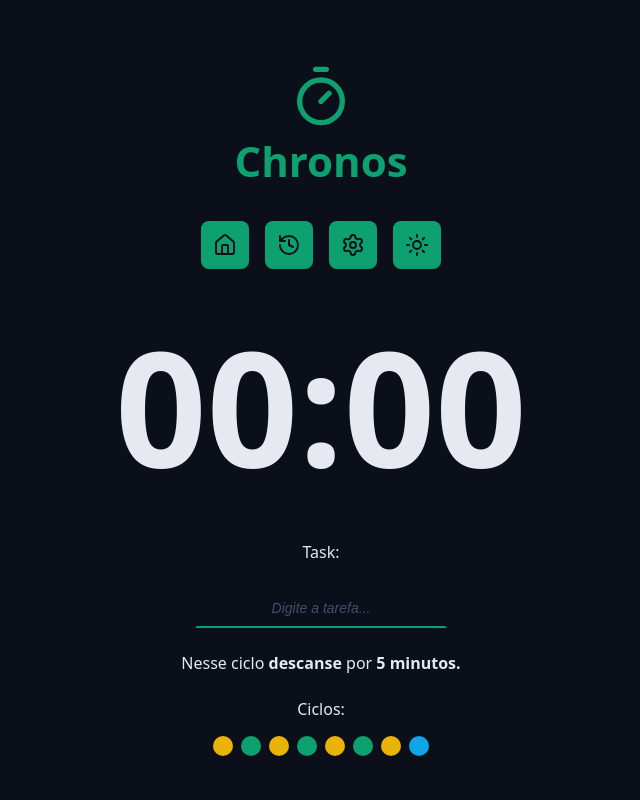
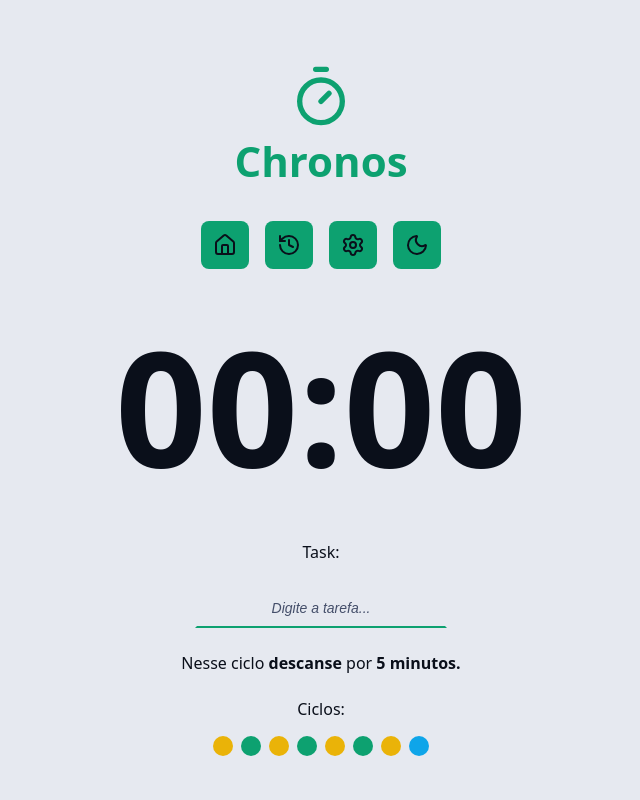
Before and after one commit to leo-dot-com-dot-br/chronos-pomodoro, a React (Vite) app: page / in a window 1280 px wide. Both pictures are taken after a click on the link 736 px from the left and 245 px from the top of the page. Shown: the top 800 px of the page, without its empty margins (319-959 px from the left). Built offline with nearby package versions, Linux system fonts and the light colour scheme.

Commit message:
utilizado useEffect para efeitos, salvado tema no local storage e trocado icone do sol para a lua de acordo com efeito

```diff
--- a/index.html
+++ b/index.html
@@ -1,5 +1,5 @@
 <!doctype html>
-<html lang="en">
+<html lang="pt-BR" data-theme="dark">
   <head>
     <meta charset="UTF-8" />
     <link rel="icon" type="image/svg+xml" href="/vite.svg" />
--- a/src/components/Menu/index.tsx
+++ b/src/components/Menu/index.tsx
@@ -1,20 +1,76 @@
-import { HistoryIcon, HomeIcon, SettingsIcon, SunIcon } from 'lucide-react';
+import {
+  HistoryIcon,
+  HomeIcon,
+  MoonIcon,
+  SettingsIcon,
+  SunIcon,
+} from 'lucide-react';
 import styles from './styles.module.css';
+import { useState, useEffect } from 'react';
+
+type AvailableThemes = 'dark' | 'light';
 
 export function Menu() {
+  const [theme, setTheme] = useState<AvailableThemes>(() => {
+    const storageTheme =
+      (localStorage.getItem('theme') as AvailableThemes) || 'dark';
+    return storageTheme;
+  });
+
+  const nextThemeIcon = {
+    dark: <SunIcon />,
+    light: <MoonIcon />,
+  };
+
+  function handleThemeChange(
+    event: React.MouseEvent<HTMLAnchorElement, MouseEvent>,
+  ) {
+    event.preventDefault();
+    setTheme(prevTheme => {
+      const nextTheme = prevTheme === 'dark' ? 'light' : 'dark';
+      return nextTheme;
+    });
+  }
+
+  useEffect(() => {
+    document.documentElement.setAttribute('data-theme', theme);
+    localStorage.setItem('theme', theme);
+  }, [theme]);
+
   return (
     <nav className={styles.menu}>
-      <a className={styles.menuLink} href='#'>
+      <a
+        className={styles.menuLink}
+        href='#'
+        aria-label='Ir para a home'
+        title='Home'
+      >
         <HomeIcon />
       </a>
-      <a className={styles.menuLink} href='#'>
+      <a
+        className={styles.menuLink}
+        href='#'
+        aria-label='Ver histórico'
+        title='Histórico'
+      >
         <HistoryIcon />
       </a>
-      <a className={styles.menuLink} href='#'>
+      <a
+        className={styles.menuLink}
+        href='#'
+        aria-label='Configurações'
+        title='Configurações'
+      >
         <SettingsIcon />
       </a>
-      <a className={styles.menuLink} href='#'>
-        <SunIcon />
+      <a
+        className={styles.menuLink}
+        href='#'
+        aria-label='Alterar tema'
+        title='Alterar tema'
+        onClick={handleThemeChange}
+      >
+        {nextThemeIcon[theme]}
       </a>
     </nav>
   );
--- a/src/styles/theme.css
+++ b/src/styles/theme.css
@@ -35,3 +35,21 @@
   --disable: #555f7d;
   --text-disable: #aab3cc;
 }
+
+:root[data-theme='light'] {
+  --gray-100: #0a0f1a;
+  --gray-200: #181f2e;
+  --gray-300: #272f43;
+  --gray-400: #363d56;
+  --gray-500: #454f6a;
+  --gray-600: #555f7d;
+  --gray-700: #aab3cc;
+  --gray-800: #cdd3e1;
+  --gray-900: #e6e9f0;
+
+  --text-default: #0a0f1a;
+  --text-muted: #272f43;
+
+  --link-color: #0b8a60;
+  --link-hover: #065f46;
+}
```
